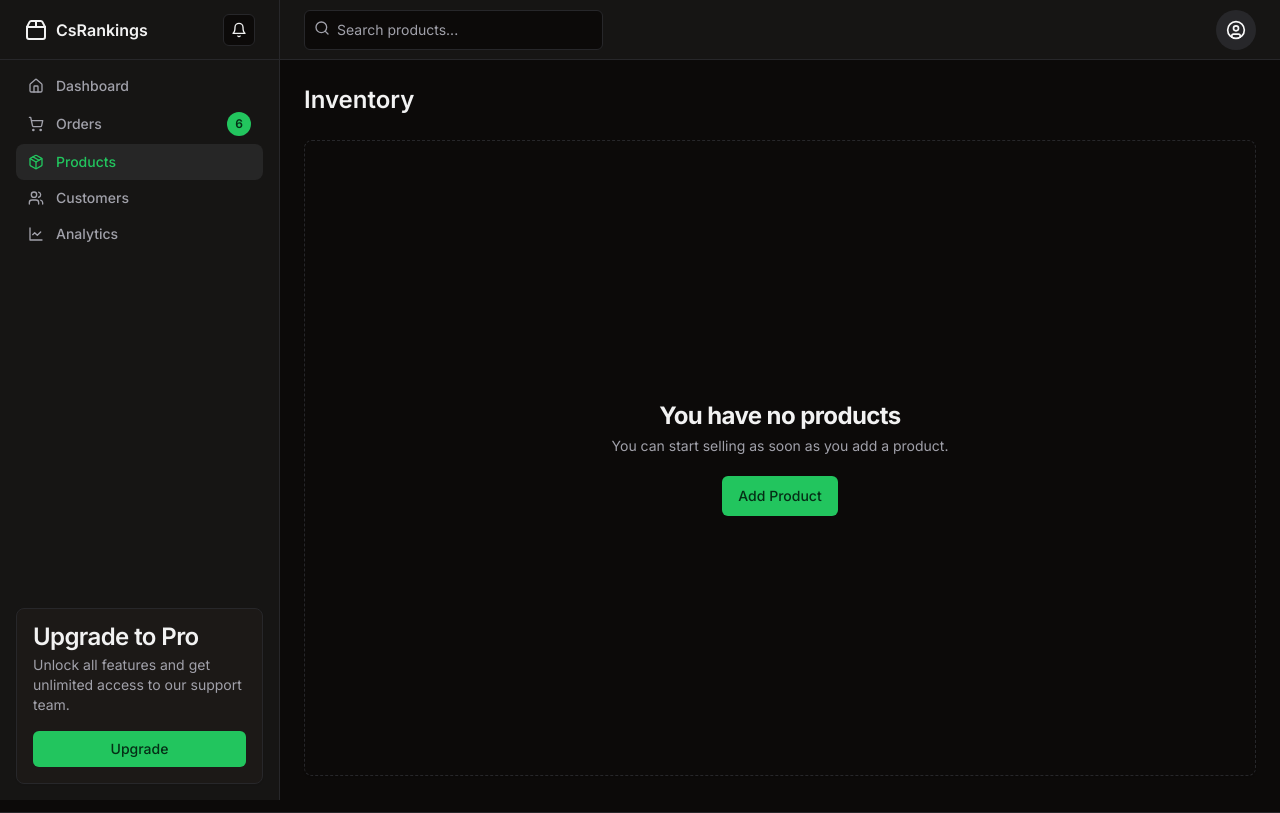
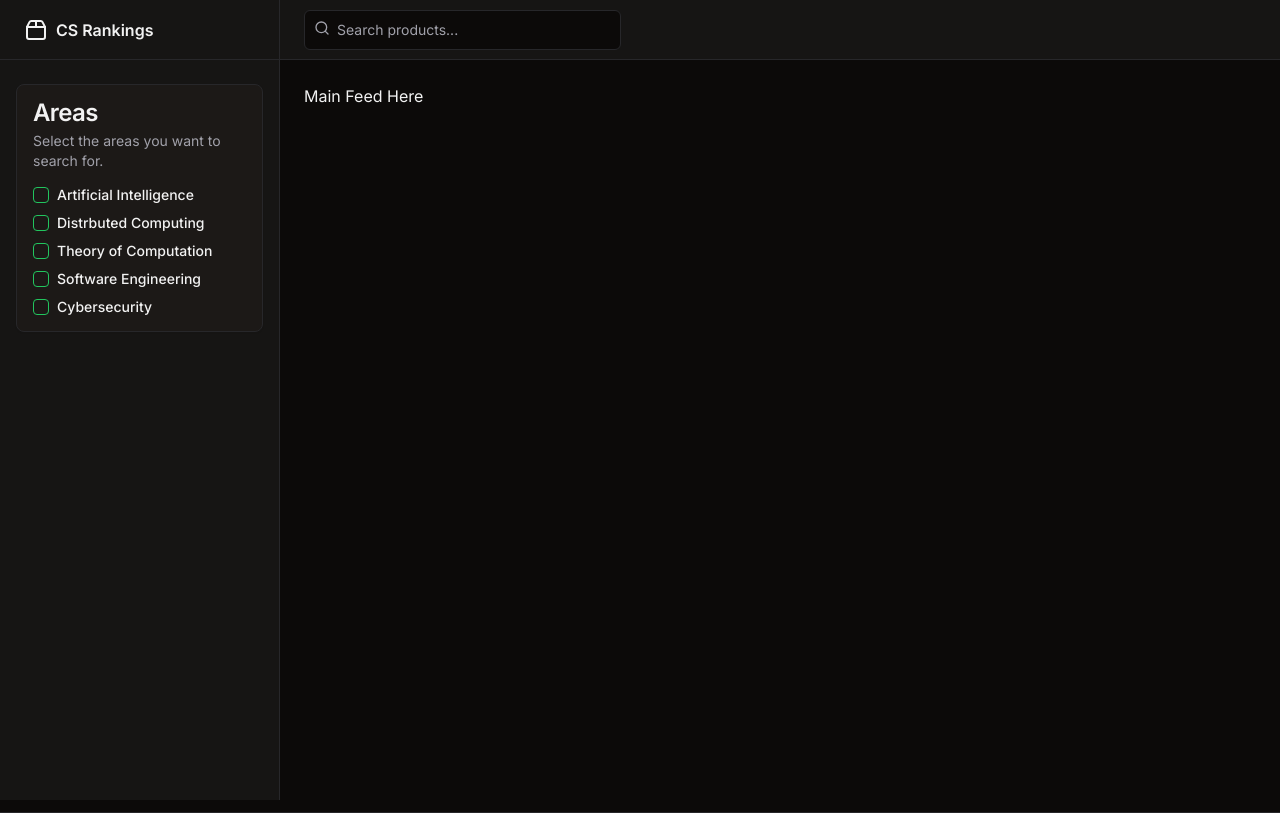
Before and after one commit to arin-r/better-csrankings, a Next.js app: page /home in a window 1280 px wide. Built offline with nearby package versions, Linux system fonts and the light colour scheme.

Commit message:
removed template code, added search features

```diff
--- a/package.json
+++ b/package.json
@@ -10,6 +10,7 @@
   },
   "dependencies": {
     "@prisma/client": "^5.2.0",
+    "@radix-ui/react-checkbox": "^1.0.4",
     "@radix-ui/react-dialog": "^1.0.5",
     "@radix-ui/react-dropdown-menu": "^2.0.6",
     "@radix-ui/react-separator": "^1.0.3",
--- a/src/app/home/page.tsx
+++ b/src/app/home/page.tsx
@@ -1,4 +1,4 @@
-import Link from "next/link"
+import Link from "next/link";
 import {
   Bell,
   CircleUser,
@@ -10,17 +10,17 @@ import {
   Search,
   ShoppingCart,
   Users,
-} from "lucide-react"
+} from "lucide-react";
 
-import { Badge } from "@/components/ui/badge"
-import { Button } from "@/components/ui/button"
+import { Badge } from "@/components/ui/badge";
+import { Button } from "@/components/ui/button";
 import {
   Card,
   CardContent,
   CardDescription,
   CardHeader,
   CardTitle,
-} from "@/components/ui/card"
+} from "@/components/ui/card";
 import {
   DropdownMenu,
   DropdownMenuContent,
@@ -28,9 +28,11 @@ import {
   DropdownMenuLabel,
   DropdownMenuSeparator,
   DropdownMenuTrigger,
-} from "@/components/ui/dropdown-menu"
-import { Input } from "@/components/ui/input"
-import { Sheet, SheetContent, SheetTrigger } from "@/components/ui/sheet"
+} from "@/components/ui/dropdown-menu";
+import { Input } from "@/components/ui/input";
+import { Sheet, SheetContent, SheetTrigger } from "@/components/ui/sheet";
+import { Checkbox } from "@/components/ui/checkbox";
+import SearchFilters from "@/components/SearchFilters";
 
 export function Dashboard() {
   return (
@@ -40,68 +42,19 @@ export function Dashboard() {
           <div className="flex h-14 items-center border-b px-4 lg:h-[60px] lg:px-6">
             <Link href="/" className="flex items-center gap-2 font-semibold">
               <Package2 className="h-6 w-6" />
-              <span className="">CsRankings</span>
+              <span className="">CS Rankings</span>
             </Link>
-            <Button variant="outline" size="icon" className="ml-auto h-8 w-8">
-              <Bell className="h-4 w-4" />
-              <span className="sr-only">Toggle notifications</span>
-            </Button>
           </div>
-          <div className="flex-1">
-            <nav className="grid items-start px-2 text-sm font-medium lg:px-4">
-              <Link
-                href="#"
-                className="flex items-center gap-3 rounded-lg px-3 py-2 text-muted-foreground transition-all hover:text-primary"
-              >
-                <Home className="h-4 w-4" />
-                Dashboard
-              </Link>
-              <Link
-                href="#"
-                className="flex items-center gap-3 rounded-lg px-3 py-2 text-muted-foreground transition-all hover:text-primary"
-              >
-                <ShoppingCart className="h-4 w-4" />
-                Orders
-                <Badge className="ml-auto flex h-6 w-6 shrink-0 items-center justify-center rounded-full">
-                  6
-                </Badge>
-              </Link>
-              <Link
-                href="#"
-                className="flex items-center gap-3 rounded-lg bg-muted px-3 py-2 text-primary transition-all hover:text-primary"
-              >
-                <Package className="h-4 w-4" />
-                Products{" "}
-              </Link>
-              <Link
-                href="#"
-                className="flex items-center gap-3 rounded-lg px-3 py-2 text-muted-foreground transition-all hover:text-primary"
-              >
-                <Users className="h-4 w-4" />
-                Customers
-              </Link>
-              <Link
-                href="#"
-                className="flex items-center gap-3 rounded-lg px-3 py-2 text-muted-foreground transition-all hover:text-primary"
-              >
-                <LineChart className="h-4 w-4" />
-                Analytics
-              </Link>
-            </nav>
-          </div>
-          <div className="mt-auto p-4">
+          <div className="p-4">
             <Card x-chunk="dashboard-02-chunk-0">
               <CardHeader className="p-2 pt-0 md:p-4">
-                <CardTitle>Upgrade to Pro</CardTitle>
+                <CardTitle>Areas</CardTitle>
                 <CardDescription>
-                  Unlock all features and get unlimited access to our support
-                  team.
+                  Select the areas you want to search for.
                 </CardDescription>
               </CardHeader>
               <CardContent className="p-2 pt-0 md:p-4 md:pt-0">
-                <Button size="sm" className="w-full">
-                  Upgrade
-                </Button>
+                <SearchFilters />
               </CardContent>
             </Card>
           </div>
@@ -129,58 +82,17 @@ export function Dashboard() {
                   <Package2 className="h-6 w-6" />
                   <span className="sr-only">Acme Inc</span>
                 </Link>
-                <Link
-                  href="#"
-                  className="mx-[-0.65rem] flex items-center gap-4 rounded-xl px-3 py-2 text-muted-foreground hover:text-foreground"
-                >
-                  <Home className="h-5 w-5" />
-                  Dashboard
-                </Link>
-                <Link
-                  href="#"
-                  className="mx-[-0.65rem] flex items-center gap-4 rounded-xl bg-muted px-3 py-2 text-foreground hover:text-foreground"
-                >
-                  <ShoppingCart className="h-5 w-5" />
-                  Orders
-                  <Badge className="ml-auto flex h-6 w-6 shrink-0 items-center justify-center rounded-full">
-                    6
-                  </Badge>
-                </Link>
-                <Link
-                  href="#"
-                  className="mx-[-0.65rem] flex items-center gap-4 rounded-xl px-3 py-2 text-muted-foreground hover:text-foreground"
-                >
-                  <Package className="h-5 w-5" />
-                  Products
-                </Link>
-                <Link
-                  href="#"
-                  className="mx-[-0.65rem] flex items-center gap-4 rounded-xl px-3 py-2 text-muted-foreground hover:text-foreground"
-                >
-                  <Users className="h-5 w-5" />
-                  Customers
-                </Link>
-                <Link
-                  href="#"
-                  className="mx-[-0.65rem] flex items-center gap-4 rounded-xl px-3 py-2 text-muted-foreground hover:text-foreground"
-                >
-                  <LineChart className="h-5 w-5" />
-                  Analytics
-                </Link>
               </nav>
-              <div className="mt-auto">
+              <div className="mt-5">
                 <Card>
                   <CardHeader>
-                    <CardTitle>Upgrade to Pro</CardTitle>
+                    <CardTitle>Areas</CardTitle>
                     <CardDescription>
-                      Unlock all features and get unlimited access to our
-                      support team.
+                      Select the areas you want to search for.
                     </CardDescription>
                   </CardHeader>
                   <CardContent>
-                    <Button size="sm" className="w-full">
-                      Upgrade
-                    </Button>
+                    <SearchFilters />
                   </CardContent>
                 </Card>
               </div>
@@ -198,45 +110,13 @@ export function Dashboard() {
               </div>
             </form>
           </div>
-          <DropdownMenu>
-            <DropdownMenuTrigger asChild>
-              <Button variant="secondary" size="icon" className="rounded-full">
-                <CircleUser className="h-5 w-5" />
-                <span className="sr-only">Toggle user menu</span>
-              </Button>
-            </DropdownMenuTrigger>
-            <DropdownMenuContent align="end">
-              <DropdownMenuLabel>My Account</DropdownMenuLabel>
-              <DropdownMenuSeparator />
-              <DropdownMenuItem>Settings</DropdownMenuItem>
-              <DropdownMenuItem>Support</DropdownMenuItem>
-              <DropdownMenuSeparator />
-              <DropdownMenuItem>Logout</DropdownMenuItem>
-            </DropdownMenuContent>
-          </DropdownMenu>
         </header>
         <main className="flex flex-1 flex-col gap-4 p-4 lg:gap-6 lg:p-6">
-          <div className="flex items-center">
-            <h1 className="text-lg font-semibold md:text-2xl">Inventory</h1>
-          </div>
-          <div
-            className="flex flex-1 items-center justify-center rounded-lg border border-dashed shadow-sm" x-chunk="dashboard-02-chunk-1"
-          >
-            <div className="flex flex-col items-center gap-1 text-center">
-              <h3 className="text-2xl font-bold tracking-tight">
-                You have no products
-              </h3>
-              <p className="text-sm text-muted-foreground">
-                You can start selling as soon as you add a product.
-              </p>
-              <Button className="mt-4">Add Product</Button>
-            </div>
-          </div>
+          Main Feed Here
         </main>
       </div>
     </div>
-  )
+  );
 }
 
-
 export default Dashboard;
--- /dev/null
+++ b/src/components/SearchFilters.tsx
@@ -0,0 +1,55 @@
+import { Checkbox } from "./ui/checkbox";
+
+const SearchFilters = () => {
+  return (
+    <div className="space-y-3">
+      <div className="flex items-center space-x-2">
+        <Checkbox id="terms" />
+        <label
+          htmlFor="terms"
+          className="text-sm font-medium leading-none peer-disabled:cursor-not-allowed peer-disabled:opacity-70"
+        >
+          Artificial Intelligence
+        </label>
+      </div>
+      <div className="flex items-center space-x-2">
+        <Checkbox id="terms" />
+        <label
+          htmlFor="terms"
+          className="text-sm font-medium leading-none peer-disabled:cursor-not-allowed peer-disabled:opacity-70"
+        >
+          Distrbuted Computing
+        </label>
+      </div>
+      <div className="flex items-center space-x-2">
+        <Checkbox id="terms" />
+        <label
+          htmlFor="terms"
+          className="text-sm font-medium leading-none peer-disabled:cursor-not-allowed peer-disabled:opacity-70"
+        >
+          Theory of Computation
+        </label>
+      </div>
+      <div className="flex items-center space-x-2">
+        <Checkbox id="terms" />
+        <label
+          htmlFor="terms"
+          className="text-sm font-medium leading-none peer-disabled:cursor-not-allowed peer-disabled:opacity-70"
+        >
+          Software Engineering
+        </label>
+      </div>
+      <div className="flex items-center space-x-2">
+        <Checkbox id="terms" />
+        <label
+          htmlFor="terms"
+          className="text-sm font-medium leading-none peer-disabled:cursor-not-allowed peer-disabled:opacity-70"
+        >
+          Cybersecurity
+        </label>
+      </div>
+    </div>
+  );
+};
+
+export default SearchFilters
--- /dev/null
+++ b/src/components/ui/checkbox.tsx
@@ -0,0 +1,30 @@
+"use client"
+
+import * as React from "react"
+import * as CheckboxPrimitive from "@radix-ui/react-checkbox"
+import { Check } from "lucide-react"
+
+import { cn } from "@/lib/utils"
+
+const Checkbox = React.forwardRef<
+  React.ElementRef<typeof CheckboxPrimitive.Root>,
+  React.ComponentPropsWithoutRef<typeof CheckboxPrimitive.Root>
+>(({ className, ...props }, ref) => (
+  <CheckboxPrimitive.Root
+    ref={ref}
+    className={cn(
+      "peer h-4 w-4 shrink-0 rounded-sm border border-primary ring-offset-background focus-visible:outline-none focus-visible:ring-2 focus-visible:ring-ring focus-visible:ring-offset-2 disabled:cursor-not-allowed disabled:opacity-50 data-[state=checked]:bg-primary data-[state=checked]:text-primary-foreground",
+      className
+    )}
+    {...props}
+  >
+    <CheckboxPrimitive.Indicator
+      className={cn("flex items-center justify-center text-current")}
+    >
+      <Check className="h-4 w-4" />
+    </CheckboxPrimitive.Indicator>
+  </CheckboxPrimitive.Root>
+))
+Checkbox.displayName = CheckboxPrimitive.Root.displayName
+
+export { Checkbox }
```
Also changed, not shown: 1 other file (tests, documents, lock files or other folders).
